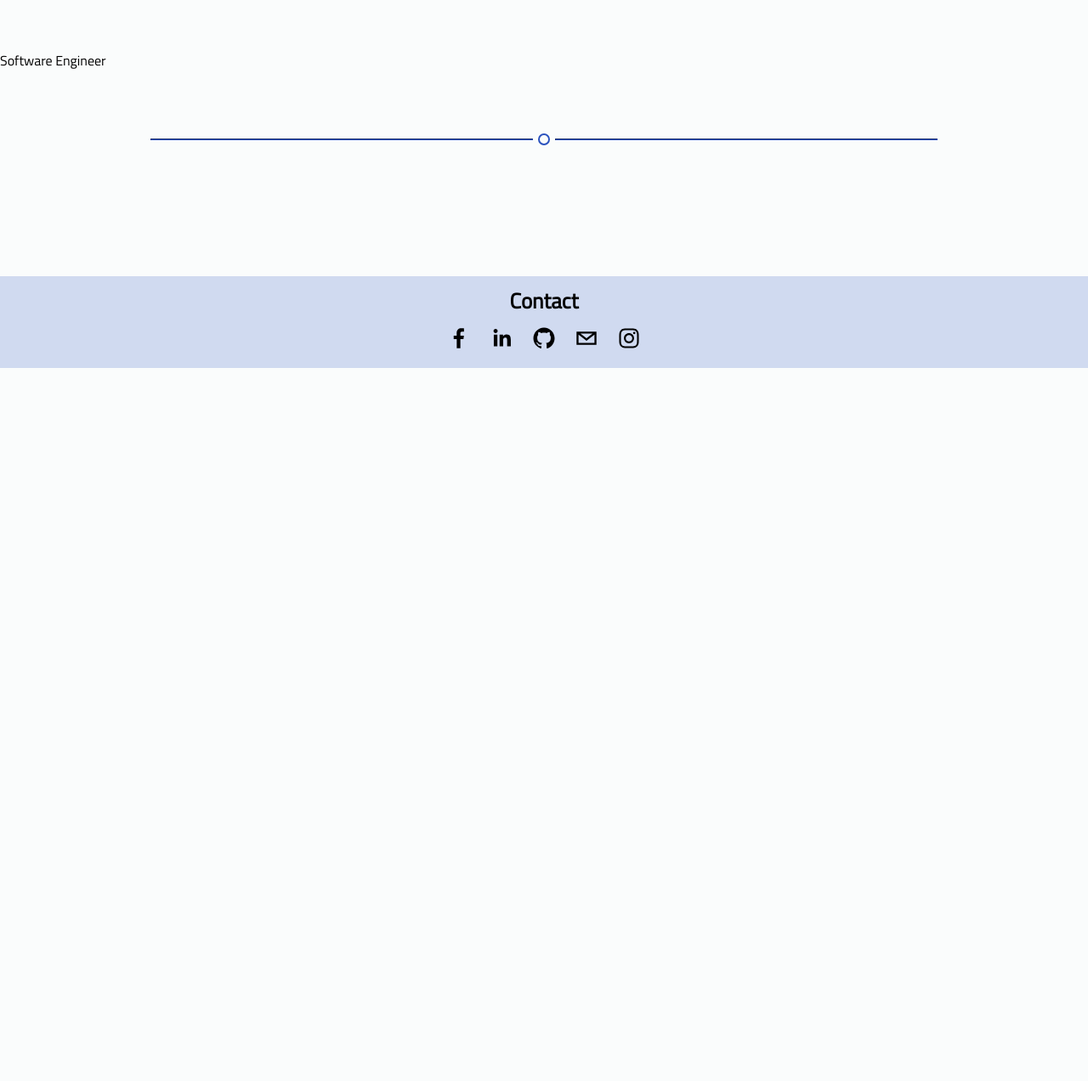
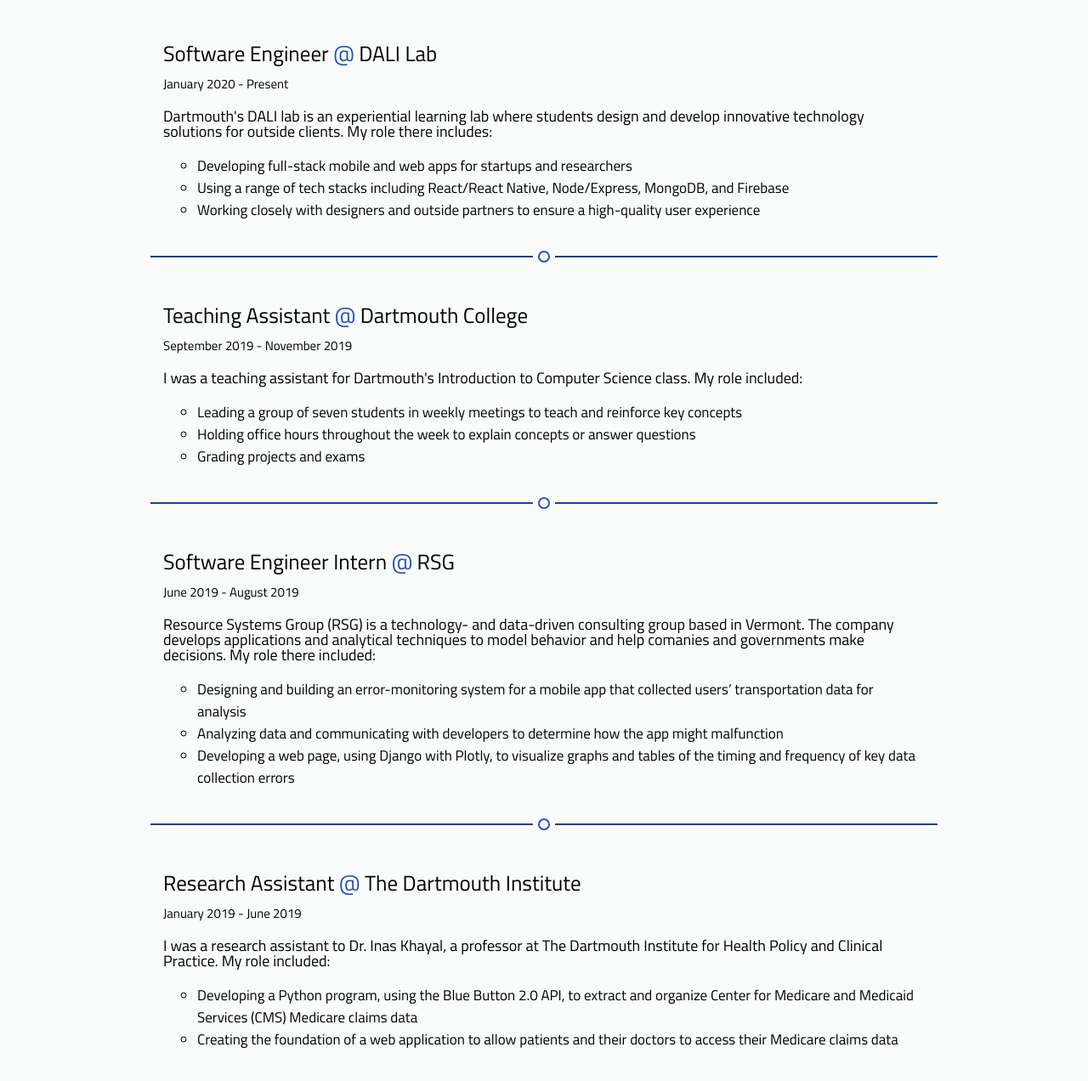
Before and after one commit to abailey19/portfolio-website, a Gatsby site: page /work in a window 1280 px wide. Shown: the part 230-1502 px from the top of the page at 85% size. Before the commit the page ends 830 px from the top, so only its background shows below. Built offline with nearby package versions, Linux system fonts and the light colour scheme; Gatsby itself is replaced by a stand-in of ours.

Commit message:
added work experiences

```diff
--- a/src/components/workexp.js
+++ b/src/components/workexp.js
@@ -3,7 +3,14 @@
 const WorkExp = (props) => {
   return (
     <div className="work-exp">
-      <div>{props.title}</div>
+      <div className="work-exp-header">
+        <h3>{props.title}</h3>
+        <h3 className="at">&nbsp;@&nbsp;</h3>
+        <h3>{props.employer}</h3>
+      </div>
+      <p className="dates">{props.dates}</p>
+      <p className="work-description">{props.description}</p>
+      {props.list}
     </div>
   );
 };
--- a/src/pages/index.js
+++ b/src/pages/index.js
@@ -26,7 +26,7 @@
           <p>Hi! I&apos;m Anne. I&apos;m a rising junior at Dartmouth College from Boston, MA.
             I am a computer science major and a linguistics minor, intersted in software engineering
             as well as NLP and computational linguistics.
-            I develop full stack web and mobile apps for Dartmouth&apos;s DALI lab, and I&apos;m
+            I develop full-stack web and mobile apps for Dartmouth&apos;s DALI lab, and I&apos;m
             especially passionate about leveraging technology for social impact.
             Outside the world of tech, you can find me acting in student-run plays,
             playing clarinet for the Dartmouth College Wind Ensemble,
--- a/src/pages/work.js
+++ b/src/pages/work.js
@@ -10,14 +10,19 @@
       <div className="header">
         <h1>Work Experience</h1>
       </div>
+      <div className="work-container">
         <WorkExp
           title="Software Engineer"
           employer="DALI Lab"
-        time="January 2020 - Present"
-        description={(
+          dates="January 2020 - Present"
+          description="Dartmouth's DALI lab is an experiential learning lab where students
+                    design and develop innovative technology solutions for outside clients.
+                    My role there includes:"
+          list={(
             <ul>
-            <li>Thing</li>
-            <li>Another Thing</li>
+              <li>Developing full-stack mobile and web apps for startups and researchers</li>
+              <li>Using a range of tech stacks including React/React Native, Node/Express, MongoDB, and Firebase</li>
+              <li>Working closely with designers and outside partners to ensure a high-quality user experience</li>
             </ul>
         )}
         />
@@ -26,6 +31,71 @@
           <div className="circle" />
           <hr />
         </div>
+        <WorkExp
+          title="Teaching Assistant"
+          employer="Dartmouth College"
+          dates="September 2019 - November 2019"
+          description="I was a teaching assistant for Dartmouth's Introduction to Computer Science
+                      class. My role included:"
+          list={(
+            <ul>
+              <li>Leading a group of seven students in weekly meetings to teach and reinforce key concepts
+              </li>
+              <li>Holding office hours throughout the week to explain concepts or answer questions</li>
+              <li>Grading projects and exams</li>
+            </ul>
+        )}
+        />
+        <div className="divider">
+          <hr />
+          <div className="circle" />
+          <hr />
+        </div>
+        <WorkExp
+          title="Software Engineer Intern"
+          employer="RSG"
+          dates="June 2019 - August 2019"
+          description="Resource Systems Group (RSG) is a technology- and data-driven consulting
+                      group based in Vermont. The company develops applications and analytical
+                      techniques to model behavior and help comanies and governments make decisions.
+                    My role there included:"
+          list={(
+            <ul>
+              <li>Designing and building an error-monitoring system for a mobile app
+                that collected users’ transportation data for analysis
+              </li>
+              <li>Analyzing data and communicating with developers to determine
+                how the app might malfunction
+              </li>
+              <li>Developing a web page, using Django with Plotly, to visualize graphs
+                and tables of the timing and frequency of key data collection errors
+              </li>
+            </ul>
+        )}
+        />
+        <div className="divider">
+          <hr />
+          <div className="circle" />
+          <hr />
+        </div>
+        <WorkExp
+          title="Research Assistant"
+          employer="The Dartmouth Institute"
+          dates="January 2019 - June 2019"
+          description="I was a research assistant to Dr. Inas Khayal, a professor at
+          The Dartmouth Institute for Health Policy and Clinical Practice. My role included:"
+          list={(
+            <ul>
+              <li>Developing a Python program, using the Blue Button 2.0 API, to extract
+                and organize Center for Medicare and Medicaid Services (CMS) Medicare claims data
+              </li>
+              <li>Creating the foundation of a web application to allow patients
+                and their doctors to access their Medicare claims data
+              </li>
+            </ul>
+        )}
+        />
+      </div>
     </Layout>
   );
 };
--- a/src/styles/footer.css
+++ b/src/styles/footer.css
@@ -5,7 +5,6 @@
   background-color: rgba(42, 82, 190, 0.2);
   padding-top: 10px;
   padding-bottom: 10px;
-  margin-top: 10vh;
   width: 100%;
   color: black;
 }
--- a/src/styles/global.css
+++ b/src/styles/global.css
@@ -36,7 +36,7 @@
 
 ul {
   list-style-type: circle;
-  font-size: 20px;
+  font-size: 17px;
 }
 
 a {
@@ -51,15 +51,14 @@
   border-top: solid grey 0.2px;
   border-bottom: solid grey 0.2px;
   background-color: rgba(42, 82, 190, 0.2);
-  margin-bottom: 10vh;
 }
 
 hr {
   width: 35vw;
   margin-left: 0.5vw;
   margin-right: 0.5vw;
-  margin-top: 10vh;
-  margin-bottom: 10vh;
+  /* margin-top: 10vh;
+  margin-bottom: 10vh; */
   border-color: rgb(42, 82, 190);
 }
 
--- a/src/styles/navbar.css
+++ b/src/styles/navbar.css
@@ -23,23 +23,19 @@
   margin-right: 20px;
   padding-top: 10px;
   padding-bottom: 10px;
-  /* border-bottom: 2px solid transparent; */
 }
 .navlink:hover {
-  /* border-bottom: 2px solid rgb(250, 252, 252); */
   color: rgb(42, 82, 190);
   cursor: pointer;
 }
 .navlink.active {
   color: rgb(42, 82, 190);
-  /* border-bottom: 2px solid rgb(250, 252, 252); */
 }
 
 .name {
   font-size: 25px;
 }
 .name:hover {
-  /* border-bottom: 2px solid transparent; */
   color: rgb(42, 82, 190);
   cursor: pointer;
 }
--- a/src/styles/projects.css
+++ b/src/styles/projects.css
@@ -1,6 +1,8 @@
 .project {
   margin-left: 15vw;
   margin-right: 15vw;
+  padding-top: 10vh;
+  padding-bottom: 10vh;
   display: flex;
   flex-direction: row;
   align-items: flex-start;
--- a/src/styles/work.css
+++ b/src/styles/work.css
@@ -0,0 +1,30 @@
+.work-container {
+  padding-top: 3vh;
+  padding-bottom: 8vh;
+}
+
+.work-exp {
+  margin-left: 15vw;
+  margin-right: 15vw;
+  padding-top: 2vh;
+  padding-bottom: 2vh;
+}
+
+.work-exp-header {
+  display: flex;
+  flex-direction: row;
+}
+
+.at {
+  color: rgb(42, 82, 190);
+}
+
+.dates {
+  font-size: 15px;
+  margin-top: -20px;
+}
+
+.work-description {
+  font-size: 18px;
+  line-height: 1em;
+}
```
Lines whose indentation alone changed are shown as unchanged.
